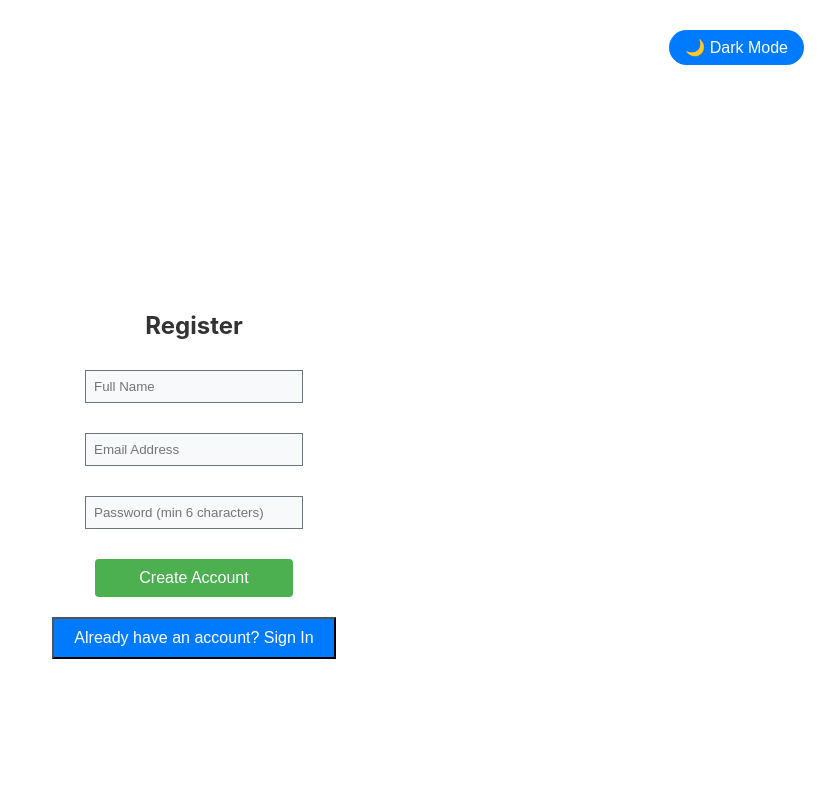
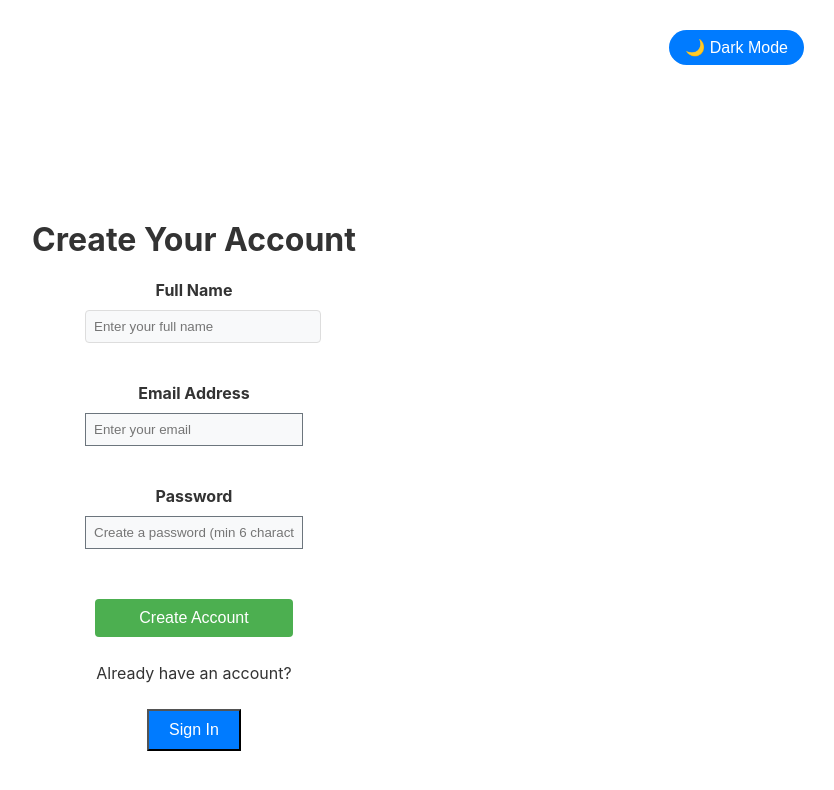
Before and after one commit to Aninda-Showmik/Final-Project--Itransition, a React (Create React App) app in the folder frontend/: page /register in a window 1280 px wide. Shown: the top 790 px of the page, without its empty margins (446-1280 px from the left). Built offline with nearby package versions, Linux system fonts and the light colour scheme.

Commit message:
Update Register.jsx

```diff
--- a/frontend/src/components/Register.jsx
+++ b/frontend/src/components/Register.jsx
@@ -11,46 +11,101 @@ const Register = () => {
   });
   const [error, setError] = useState('');
   const [isLoading, setIsLoading] = useState(false);
+  const [validationErrors, setValidationErrors] = useState({
+    name: '',
+    email: '',
+    password: ''
+  });
+
+  const validateForm = () => {
+    const errors = {};
+    let isValid = true;
+
+    if (!formData.name.trim()) {
+      errors.name = 'Name is required';
+      isValid = false;
+    } else if (formData.name.length < 2) {
+      errors.name = 'Name must be at least 2 characters';
+      isValid = false;
+    }
+
+    if (!formData.email.trim()) {
+      errors.email = 'Email is required';
+      isValid = false;
+    } else if (!/^[^\s@]+@[^\s@]+\.[^\s@]+$/.test(formData.email)) {
+      errors.email = 'Please enter a valid email';
+      isValid = false;
+    }
+
+    if (!formData.password) {
+      errors.password = 'Password is required';
+      isValid = false;
+    } else if (formData.password.length < 6) {
+      errors.password = 'Password must be at least 6 characters';
+      isValid = false;
+    }
+
+    setValidationErrors(errors);
+    return isValid;
+  };
 
   const handleChange = (e) => {
-    setFormData({
-      ...formData,
-      [e.target.name]: e.target.value
-    });
+    const { name, value } = e.target;
+    setFormData(prev => ({
+      ...prev,
+      [name]: value
+    }));
+
+    // Clear validation error when user types
+    if (validationErrors[name]) {
+      setValidationErrors(prev => ({
+        ...prev,
+        [name]: ''
+      }));
+    }
   };
 
   const handleSubmit = async (e) => {
     e.preventDefault();
     setError('');
+
+    if (!validateForm()) return;
+
     setIsLoading(true);
 
     try {
-      console.log('Attempting registration with:', formData); // Debug log
-
       const response = await fetch(`${process.env.REACT_APP_API_URL}/api/auth/register`, {
         method: 'POST',
         headers: {
           'Content-Type': 'application/json',
         },
+        credentials: 'include', // Important for cookies
         body: JSON.stringify(formData),
       });
 
-      const responseData = await response.json();
-      console.log('Registration response:', responseData); // Debug log
+      // Handle non-JSON responses
+      const contentType = response.headers.get('content-type');
+      if (!contentType || !contentType.includes('application/json')) {
+        throw new Error('Server returned unexpected response');
+      }
+
+      const data = await response.json();
 
       if (!response.ok) {
-        throw new Error(responseData.message || `Registration failed with status ${response.status}`);
+        throw new Error(data.message || `Registration failed (${response.status})`);
       }
 
       navigate('/login', {
         state: {
           registrationSuccess: true,
-          email: formData.email
+          email: formData.email,
+          autoLogin: true // Consider auto-logging in the user
         }
       });
+
     } catch (err) {
-      console.error('Registration error:', err); // Debug log
-      setError(err.message || 'Registration failed. Please try again.');
+      console.error('Registration error:', err);
+      setError(err.message || 'Registration failed. Please try again later.');
     } finally {
       setIsLoading(false);
     }
@@ -58,72 +113,104 @@ const Register = () => {
 
   return (
     <div className="auth-container">
-      <h2>Register</h2>
+      <h1>Create Your Account</h1>
       {error && (
-        <div className="error-message">
-          {error}
-          <button onClick={() => window.location.reload()} className="retry-btn">
-            Try Again
+        <div className="error-message" role="alert">
+          <p>{error}</p>
+          <button
+            onClick={() => setError('')}
+            className="retry-btn"
+            aria-label="Dismiss error message"
+          >
+            Dismiss
           </button>
         </div>
       )}
 
-      <form onSubmit={handleSubmit}>
+      <form onSubmit={handleSubmit} noValidate>
+        <div className="form-group">
+          <label htmlFor="name">Full Name</label>
           <input
             type="text"
+            id="name"
             name="name"
-          placeholder="Full Name"
+            placeholder="Enter your full name"
             value={formData.name}
             onChange={handleChange}
             required
             minLength="2"
             maxLength="50"
             autoComplete="name"
-          aria-label="Full Name"
+            aria-describedby="nameError"
+            aria-invalid={!!validationErrors.name}
           />
+          {validationErrors.name && (
+            <span id="nameError" className="error-text">{validationErrors.name}</span>
+          )}
+        </div>
+
+        <div className="form-group">
+          <label htmlFor="email">Email Address</label>
           <input
             type="email"
+            id="email"
             name="email"
-          placeholder="Email Address"
+            placeholder="Enter your email"
             value={formData.email}
             onChange={handleChange}
             required
             autoComplete="email"
-          aria-label="Email Address"
+            aria-describedby="emailError"
+            aria-invalid={!!validationErrors.email}
           />
+          {validationErrors.email && (
+            <span id="emailError" className="error-text">{validationErrors.email}</span>
+          )}
+        </div>
+
+        <div className="form-group">
+          <label htmlFor="password">Password</label>
           <input
             type="password"
+            id="password"
             name="password"
-          placeholder="Password (min 6 characters)"
+            placeholder="Create a password (min 6 characters)"
             value={formData.password}
             onChange={handleChange}
             required
             minLength="6"
             autoComplete="new-password"
-          aria-label="Password"
+            aria-describedby="passwordError"
+            aria-invalid={!!validationErrors.password}
           />
+          {validationErrors.password && (
+            <span id="passwordError" className="error-text">{validationErrors.password}</span>
+          )}
+        </div>
+
         <button
           type="submit"
           disabled={isLoading}
+          className="primary-btn"
           aria-busy={isLoading}
-          aria-label={isLoading ? 'Processing registration' : 'Create Account'}
         >
           {isLoading ? (
             <>
               <span className="spinner" aria-hidden="true"></span>
-              Registering...
+              Creating Account...
             </>
           ) : 'Create Account'}
         </button>
       </form>
 
-      <div className="auth-links">
+      <div className="auth-footer">
+        <p>Already have an account?</p>
         <button
           onClick={() => navigate('/login')}
-          className="text-button"
-          aria-label="Navigate to login page"
+          className="text-btn"
+          disabled={isLoading}
         >
-          Already have an account? Sign In
+          Sign In
         </button>
       </div>
     </div>
```
Lines whose indentation alone changed are shown as unchanged.
